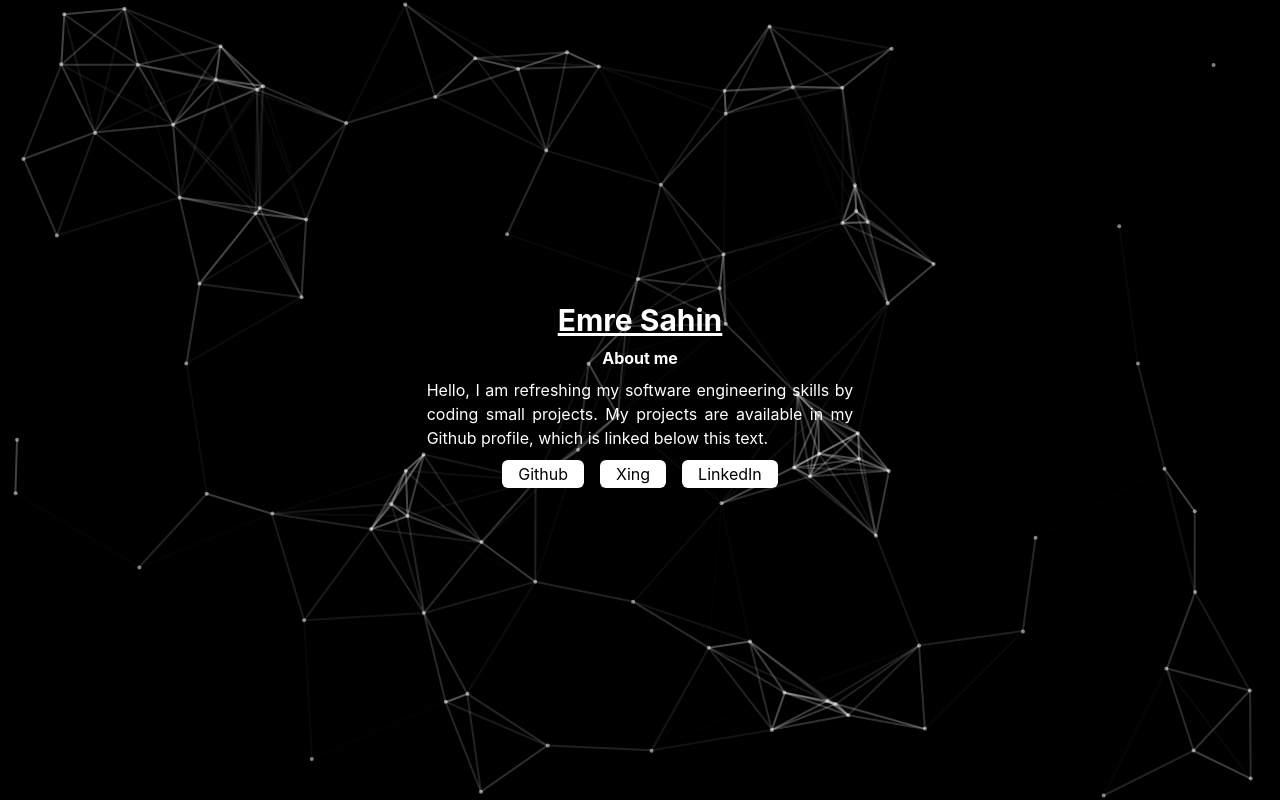
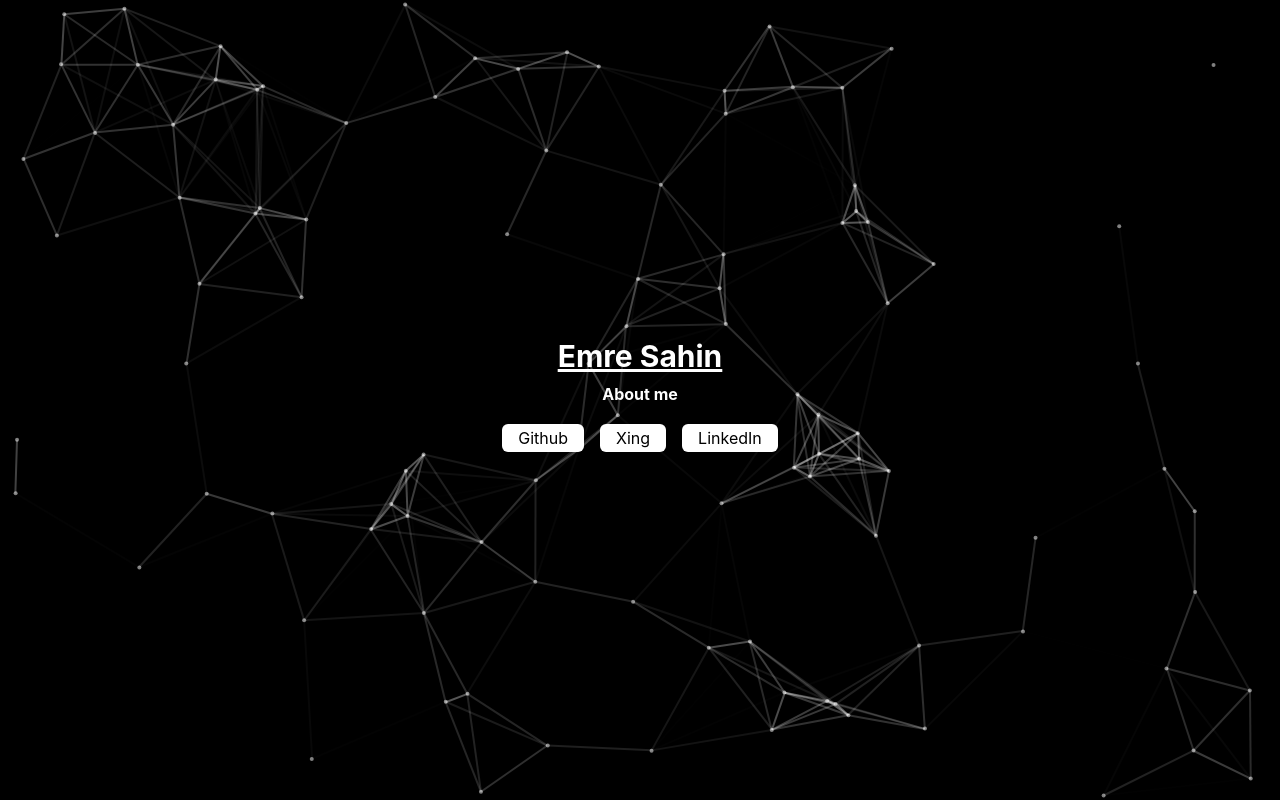
Before and after one commit to emre-io/particles-lightweight, a React (Create React App) app: page / in a window 1280 px wide. Built offline with nearby package versions, Linux system fonts and the light colour scheme.

Commit message:
remove about me text

```diff
--- a/src/App.js
+++ b/src/App.js
@@ -15,11 +15,6 @@ function App() {
           <div className="md:basis-1/3 basis-1/12"></div>
           <div className="md:basis-1/3 basis-10/12">
             <div className="text-justify">
-              <p className="text-white ">
-                Hello, I am refreshing my software
-                engineering skills by coding small projects. My projects are
-                available in my Github profile, which is linked below this text.
-              </p>
             </div>
           </div>
           <div className="md:basis-1/3 basis-1/12"></div>
```
